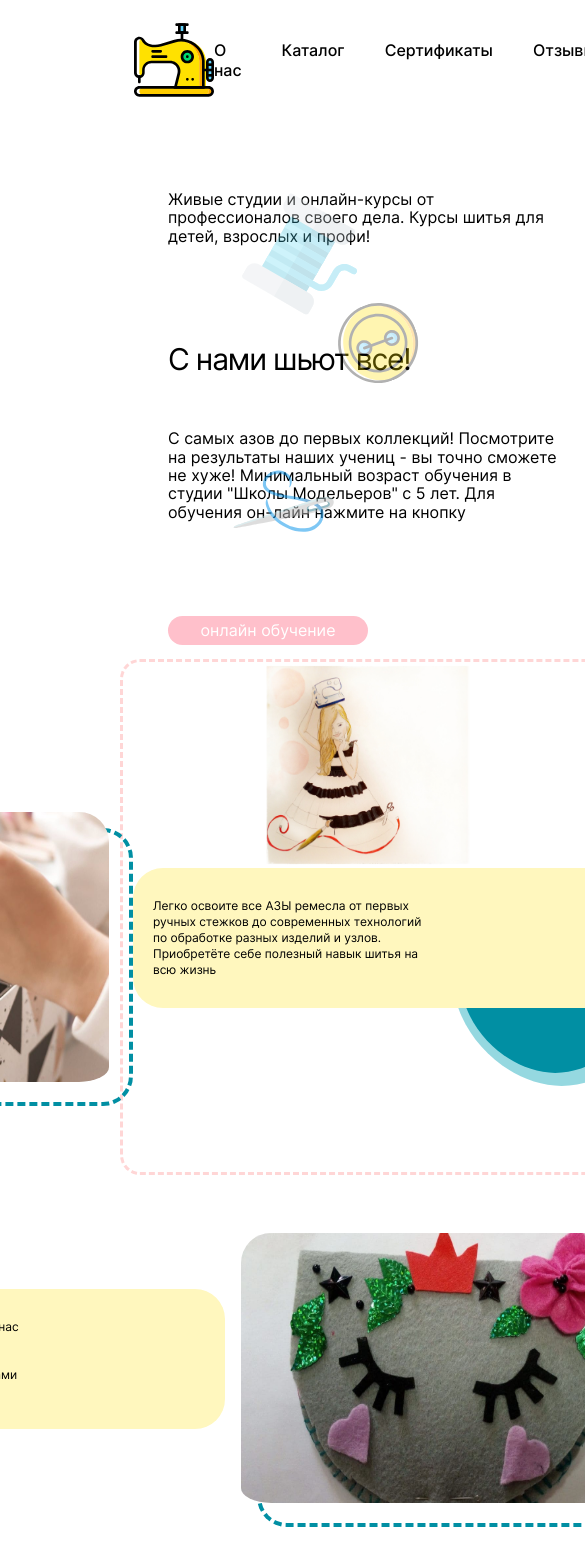
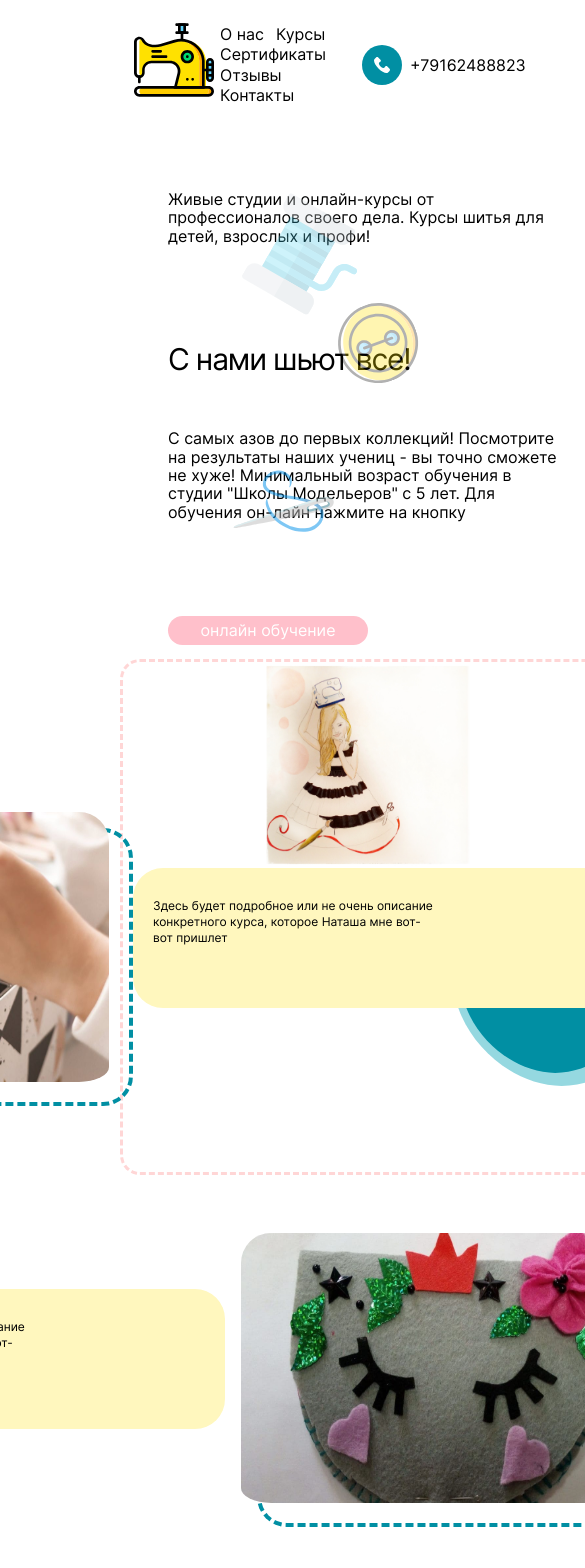
Before and after one commit to ElenaVereskun/school-frontend, a React (Create React App) app: page / in a window 390 px wide. Shown: the top 1568 px of the page, 585 px wide, since content can reach past the window. Built offline with nearby package versions, Linux system fonts and the light colour scheme; grey boxes are pictures that could not be loaded.

Commit message:
certificates

```diff
--- /dev/null
+++ b/src/components/Certificates/Certificates.js
@@ -0,0 +1,25 @@
+import React from 'react';
+import photoFirst from '../../images/photo1.jpeg';
+
+function Certificates() {
+    return (
+        <section className='certificates'>
+            <div className='certificates__container'>
+                <div className='certificates__content'>
+                    <h2 className='certificates__title'>Сертификаты</h2>
+                    <div className='certificates__items'>
+                        <img className='certificates__item' src={photoFirst} alt='фото1' />
+                        <img className='certificates__item' src={photoFirst} alt='фото1' />
+                        <img className='certificates__item' src={photoFirst} alt='фото1' />
+                        <img className='certificates__item' src={photoFirst} alt='фото1' />
+                        <img className='certificates__item' src={photoFirst} alt='фото1' />
+                        <img className='certificates__item' src={photoFirst} alt='фото1' />
+                        <img className='certificates__item' src={photoFirst} alt='фото1' />
+                        <img className='certificates__item' src={photoFirst} alt='фото1' />
+                    </div>
+                </div>
+            </div>
+        </section>
+    )
+}
+export default Certificates;
--- a/src/components/AboutSchool/AboutSchool.css
+++ b/src/components/Courses/Courses.css
@@ -1,8 +1,8 @@
-.about-school {
+.courses {
     /* background-color: whitesmoke; */
 }
 
-.about-school__container {
+.courses__container {
     font-family: Inter, Arial, sans-serif;
     font-style: normal;
     color: black;
--- a/src/components/AboutSchool/AboutSchool.js
+++ b/src/components/Courses/Courses.js
@@ -6,11 +6,26 @@ import photoFourth from '../../images/photo4.jpeg';
 import photoFifth from '../../images/photo5.jpeg';
 import photoSixth from '../../images/photo6.jpeg';
 
-function AboutSchool() {
+function Courses() {
+
+/*     const handleScroll = (e) => {
+        e.preventDefault();
+        let footer = document.getElementById('footer');
+        footer && footer.scrollIntoView({ behavior: "smooth"});
+    };
     return (
-        <section className='about-school'>
-            <div className='about-school__container'>
-                <ul className="tab">
+        <div className='navtab'>
+            <button className='navtab__container' onClick={handleScroll}>
+                <p className='navtab__text'>Узнать больше</p>
+            </button>
+        </div>
+    )
+}
+ */
+    return (
+        <section className='courses'id='courses'>
+            <div className='courses__container'>
+                <ul className="tab" >
                     <li className="tab__items">
                         <div className='tab__background-photo'>
                             <img className='tab__photo' src={photoFirst} alt='фото1' />
@@ -18,9 +33,8 @@ function AboutSchool() {
                         <div className='tab__circle'>
                             <div className='tab__background-text'>
                                 <p className="tab__description">
-                                    Легко освоите все АЗЫ ремесла от первых ручных стежков до современных
-                                    технологий по обработке разных изделий и узлов.
-                                    Приобретёте себе полезный навык шитья на всю жизнь</p>
+                                    Здесь будет подробное или не очень описание конкретного курса,
+                                    которое Наташа мне вот-вот пришлет</p>
                             </div>
                         </div>
                     </li>
@@ -28,9 +42,8 @@ function AboutSchool() {
                         <div className='tab__circle' style={{ backgroundPosition: '40px -20px' }}>
                             <div className='tab__background-text'>
                                 <p className="tab__description">
-                                    Даже самые маленькие ученицы творят у нас самозабвенно и с пользой!
-                                    Осваивают сложные техники, конструируют, учатся работать с
-                                    разнообразнейшими материалами</p>
+                                    Здесь будет подробное или не очень описание конкретного курса,
+                                    которое Наташа мне вот-вот пришлет</p>
                             </div>
                         </div>
                         <div className='tab__background-photo'>
@@ -44,9 +57,8 @@ function AboutSchool() {
                         <div className='tab__circle' style={{ backgroundPosition: '0px 0px' }}>
                             <div className='tab__background-text' style={{ marginLeft: '40px', marginTop: '10px' }}>
                                 <p className="tab__description">
-                                    Студия оснащена, самыми простыми, бытовыми машинами и утюгами.
-                                    И взрослые и детские программы направлены на то что бы - вы могли
-                                    по итогу шить самостоятельно у себя дома!!!</p>
+                                    Здесь будет подробное или не очень описание конкретного курса,
+                                    которое Наташа мне вот-вот пришлет</p>
                             </div>
                         </div>
                     </li>
@@ -58,12 +70,8 @@ function AboutSchool() {
                         }}>
                             <div className='tab__background-text' style={{ height: '200px' }}>
                                 <p className="tab__description">
-                                    Детские и подростковые группы осваивают программы по технологии шитья,
-                                    конструированию и моделированию от простейших шагов к сложным, каждый
-                                    идёт в своём темпе.
-                                    Большинство наших маленьких учениц выросли вместе с нами - и теперь
-                                    уверенны в своих силах, в том что они смогут правиться с любой задачей,
-                                    так как они уже умеют "что-то своими руками" и головой
+                                    Здесь будет подробное или не очень описание конкретного курса,
+                                    которое Наташа мне вот-вот пришлет
                                 </p>
                             </div>
                         </div>
@@ -83,10 +91,8 @@ function AboutSchool() {
                         }}>
                             <div className='tab__background-text' style={{ height: '145px' }}>
                                 <p className="tab__description">
-                                    Раскроете свой внутренний творческий потенциал! Это становиться буквально
-                                    жизненно необходимо в подростковый возраст и в моменты "внутреннего
-                                    закисания взрослых" - мечтайте, пробуйте, творите, создавайте себя внутри
-                                    и снаружи!</p>
+                                    Здесь будет подробное или не очень описание конкретного курса,
+                                    которое Наташа мне вот-вот пришлет</p>
                             </div>
                         </div>
                     </li>
@@ -94,10 +100,8 @@ function AboutSchool() {
                         <div className='tab__circle'>
                             <div className='tab__background-text' style={{ height: '140px' }}>
                                 <p className="tab__description">
-                                    Перестанете бояться профессиональных провалов - курсы для профи разделены
-                                    на "болевые точки" которые проходит любой профессионал. Курс разделён на
-                                    теорию (проходите он-лайн) и практику - выполнение заданий, живые встречи,
-                                    обсуждение результатов.</p>
+                                    Здесь будет подробное или не очень описание конкретного курса,
+                                    которое Наташа мне вот-вот пришлет</p>
                             </div>
                         </div>
                         <div className='tab__background-photo'>
@@ -109,4 +113,4 @@ function AboutSchool() {
         </section>
     )
 }
-export default AboutSchool;
+export default Courses;
--- a/src/components/Main/Main.js
+++ b/src/components/Main/Main.js
@@ -1,8 +1,8 @@
 import React from 'react';
 import Header from '../Header/Header';
 import Promo from '../Promo/Promo';
-import AboutSchool from '../AboutSchool/AboutSchool';
-import Techs from '../Techs/Techs';
+import Courses from '../Courses/Courses';
+import Certificates from '../Certificates/Certificates';
 import AboutOwner from '../AboutOwner/AboutOwner';
 import Footer from '../Footer/Footer';
 
@@ -13,10 +13,9 @@ function Main({isLoggedIn}) {
                 <Header isLoggedIn={isLoggedIn} />
                 <main>
                     <Promo />
-
-                    <AboutSchool />
+                    <Courses />
                     <AboutOwner />
-                    {/* <Techs /> */}
+                    <Certificates/>
 
                 </main>
                 <Footer />
--- a/src/components/Navigation/Navigation.css
+++ b/src/components/Navigation/Navigation.css
@@ -13,7 +13,7 @@
     display: none;
 } */
 
-.navigation__items_active {
+.navigation__items {
     font-size: 16px;
     font-style: normal;
     font-weight: 500;
@@ -23,12 +23,18 @@
     column-gap: 40px;
 }
 
+.navigation__item {
+    border: none;
+    background-color: white;
+}
+
 .navigation__call {
     display: flex;
     column-gap: 8px;
     align-items: center;
 }
-.navigation__mobile-img{
+
+.navigation__mobile-img {
     width: 40px;
     height: 40px;
 }
--- a/src/components/Navigation/Navigation.js
+++ b/src/components/Navigation/Navigation.js
@@ -14,17 +14,29 @@ function Navigation({ isLoggedIn }) {
     function handleMenuOpen() {
         setIsMenuOpen(true);
     }
+
+    const handleScrollCourses = (e) => {
+        e.preventDefault();
+        let courses = document.getElementById('courses');
+        courses && courses.scrollIntoView({ behavior: "smooth"});
+    };
+
+    const handleScrollCertificates = (e) => {
+        e.preventDefault();
+        let certificates = document.getElementById('certificates');
+        certificates && certificates.scrollIntoView({ behavior: "smooth"});
+    };
     return (
         <>
             <PopupMenu isMenuOpen={isMenuOpen} onClickCloseButton={handleCloseButton} />
             <div className='navigation'>
                 <div className='navigation__container'>
                     <div className='navigation__items_active'>
-                        <p className='navigation__item'>О нас</p>
-                        <p className='navigation__item'>Каталог</p>
-                        <p className='navigation__item'>Сертификаты</p>
-                        <p className='navigation__item'>Отзывы</p>
-                        <p className='navigation__item'>Контакты</p>
+                        <button className='navigation__item'>О нас</button>
+                        <button className='navigation__item' onClick={handleScrollCourses}>Курсы</button>
+                        <button className='navigation__item' onClick={handleScrollCertificates}>Сертификаты</button>
+                        <button className='navigation__item' onClick={handleScrollCourses}>Отзывы</button>
+                        <button className='navigation__item' onClick={handleScrollCourses}>Контакты</button>
                     </div>
                     <div className='navigation__call'>
                         <img className='navigation__mobile-img' src={mobile} alt='мобильный' />
--- a/src/index.css
+++ b/src/index.css
@@ -5,8 +5,8 @@
 @import url(components/Main/Main.css);
 @import url(components/Promo/Promo.css);
 @import url(components/NavTab/NavTab.css);
-@import url(components/AboutSchool/AboutSchool.css);
-@import url(components/Techs/Techs.css);
+@import url(components/Courses/Courses.css);
+@import url(components/Certificates/Certificates.css);
 @import url(components/AboutOwner/AboutOwner.css);
 @import url(components/Footer/Footer.css);
 @import url(components/Movies/Movies.css);
```
Also changed, not shown: src/components/Certificates/Certificates.css (renamed from src/components/Techs/Techs.css, +18 -39 lines), src/components/Techs/Techs.js (deleted, +0 -25 lines).
